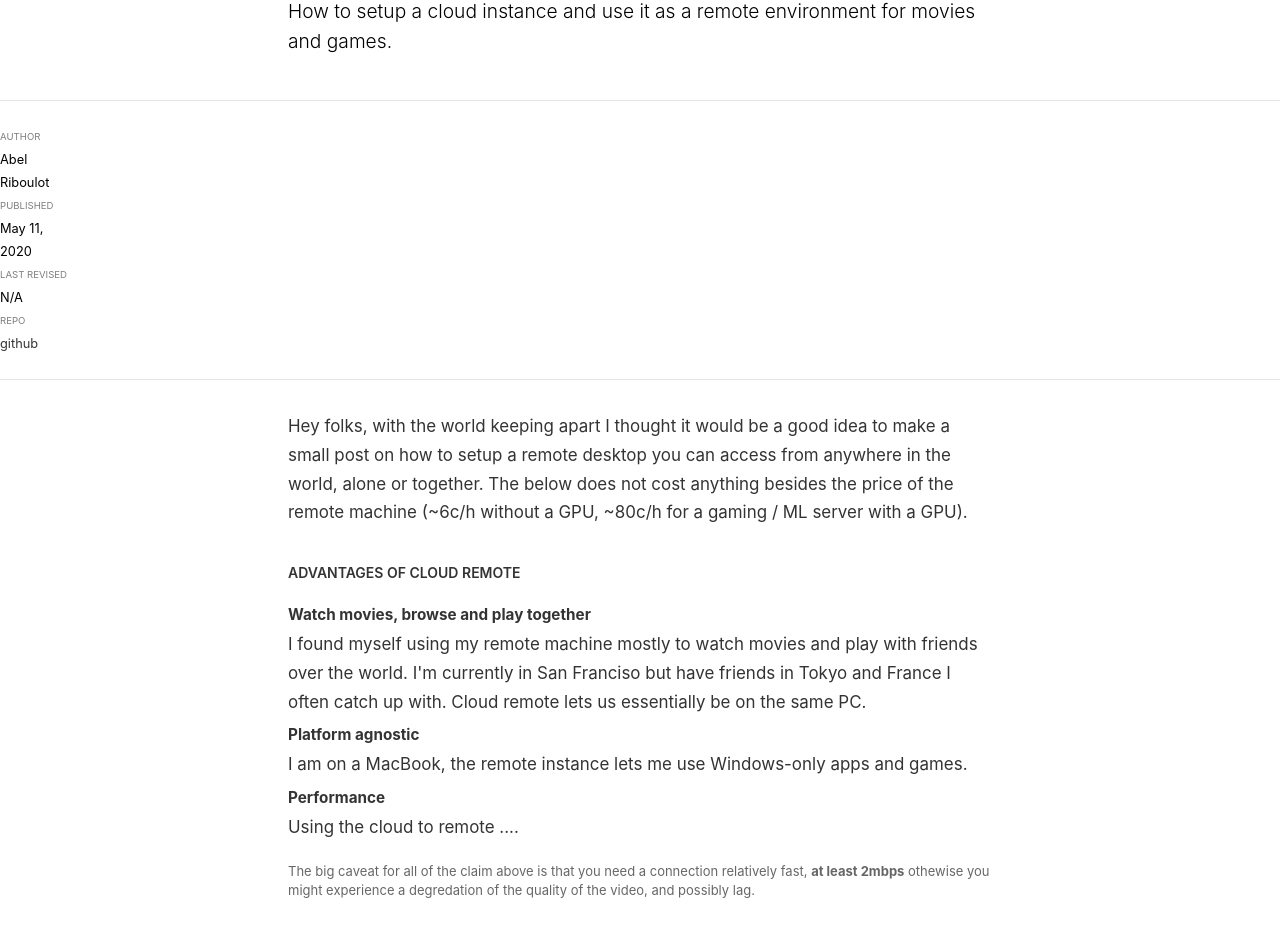
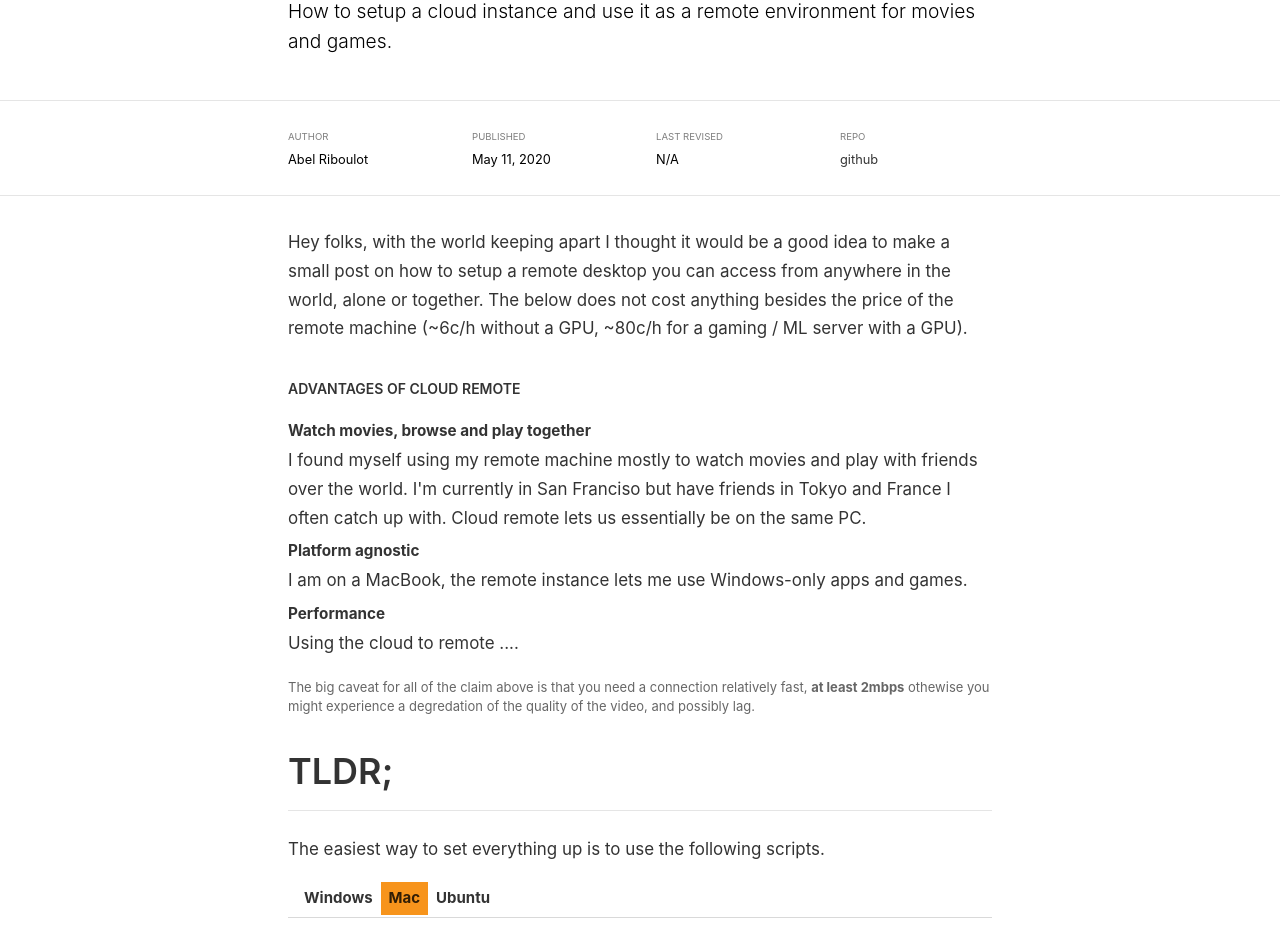
Before and after one commit to abelriboulot/kta, a Next.js app: page /posts/cloud_desktop in a window 1280 px wide. Shown: the part 200-1140 px from the top of the page. Built offline with nearby package versions, Linux system fonts and the light colour scheme.

Commit message:
Fixing class -> Classname

```diff
--- a/pages/posts/cloud_desktop.js
+++ b/pages/posts/cloud_desktop.js
@@ -7,7 +7,7 @@ export default function CloudDesktop() {
     const possible_cloud_providers = ["AWS", "GCP"]
     const [cloud_provider, setCloud] = useState("GCP");
     const possible_os = ["Windows", "Mac", "Ubuntu"]
-    const [client_os, setOS] = useState("GCP");
+    const [client_os, setOS] = useState("Mac");
     return (
     <>
         <Layout>
@@ -19,7 +19,7 @@ export default function CloudDesktop() {
             <p>How to setup a cloud instance and use it as a remote environment for movies and games.</p>
         </d-title>
         <d-byline>
-            <div class="byline grid">
+            <div className="byline grid">
                 <div>
                 <h3>Author</h3>
                 <p>Abel Riboulot</p>
@@ -70,14 +70,14 @@ export default function CloudDesktop() {
             </div>
             <h2>TLDR;</h2>
             <p>The easiest way to set everything up is to use the following scripts.</p>
-            <table class="choice_table">
+            <table className="choice_table">
                 <td>
                     {possible_os.map((os) => (
                         <th className={client_os===os ? 'selected' : null} onClick={() => setOS(os)}>{os}</th>
                     ))}
                 </td>
             </table>
-            <table class="choice_table">
+            <table className="choice_table">
                 <td>
                     {possible_cloud_providers.map((cloud) => (
                         <th className={cloud_provider===cloud ? 'selected' : null} onClick={() => setCloud(cloud)}>{cloud}</th>
```
